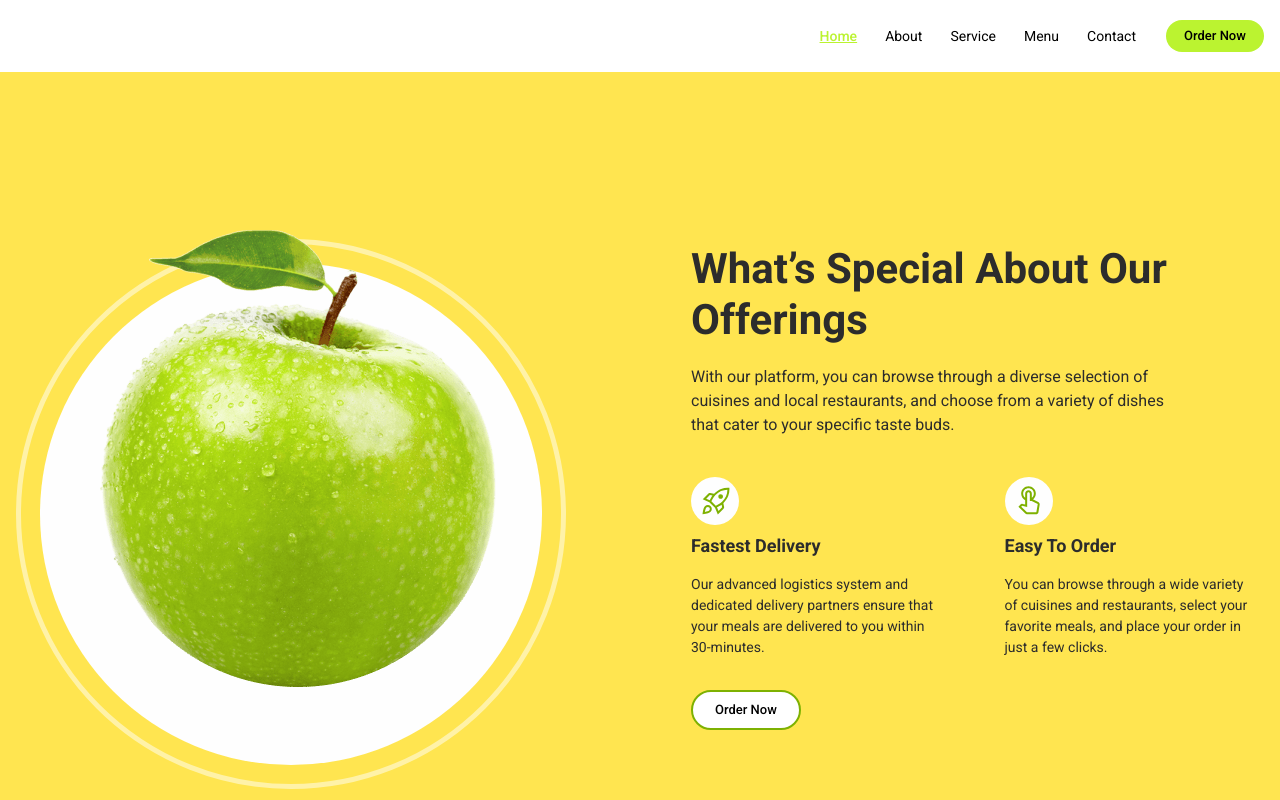
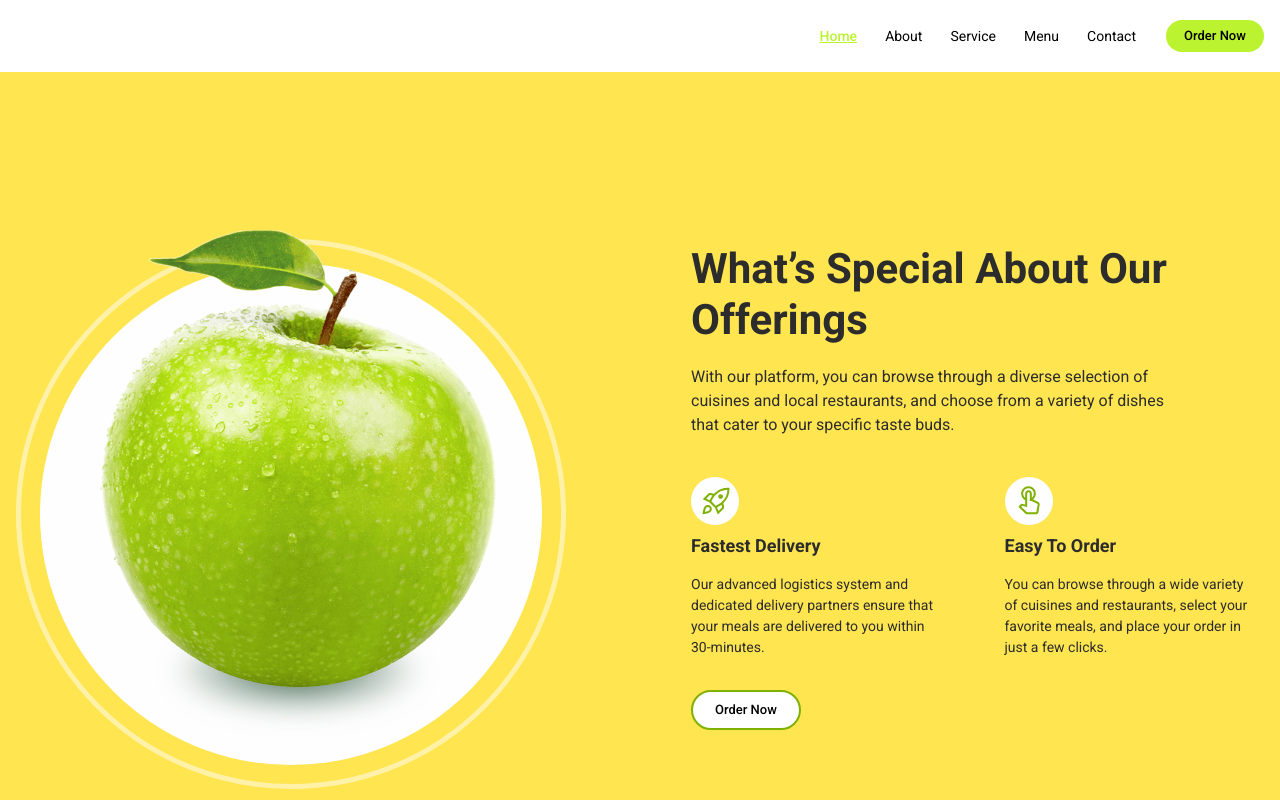
Before and after one commit to DenysOvsiienko/vite-food-team-project, a website built with Vite: page src/index.html in a window 1280 px wide. Shown: the top 800 px of the page. Built offline with nearby package versions, Linux system fonts and the light colour scheme; files whose address does not match are found by name.

Commit message:
add shadows for apple, removed shadow svg icon

```diff
--- a/src/css/offerings.css
+++ b/src/css/offerings.css
@@ -54,20 +54,18 @@
   position: absolute;
   left: 79px;
   bottom: 38px;
-}
-.apple-shadow-icon {
   width: 128px;
   height: 44px;
-  filter: blur(13.24px);
+  background-image: radial-gradient(
+    50% 50% at 50% 50%,
+    #2f583f 0%,
+    rgba(105, 105, 105, 0) 100%
+  );
+  filter: blur(6px);
+  background-repeat: no-repeat;
+  background-size: auto;
 }
-/* @media only screen and (max-width: 767px) {
-  .apple-picture {
-    box-shadow: 0 4px 4px 0 rgba(0, 0, 0, 0.25);
-    border-radius: 133px;
-    width: 201px;
-    height: 255px;
-  }
-} */
+
 @media only screen and (min-width: 768px) {
   .apple-offerings-wrapper {
     width: 357px;
@@ -77,13 +75,11 @@
     left: 54px;
   }
   .apple-shadow {
+    width: 164px;
+    height: 56px;
+    filter: blur(8px);
     left: 101px;
     bottom: 48px;
-  }
-  .apple-shadow-icon {
-    width: 164px;
-    height: 56px;
-    filter: blur(8.44px);
   }
 }
 @media only screen and (min-width: 1280px) {
@@ -111,13 +107,11 @@
     left: 84px;
   }
   .apple-shadow {
-    left: 155px;
-    bottom: 75px;
-  }
-  .apple-shadow-icon {
     width: 252px;
     height: 87px;
     filter: blur(13px);
+    left: 155px;
+    bottom: 75px;
   }
 }
 /* ==============================================================end  apple */
--- a/src/partials/offerings.html
+++ b/src/partials/offerings.html
@@ -31,11 +31,7 @@
               class="apple-img"
             />
           </picture>
-          <div class="apple-shadow">
-            <svg class="apple-shadow-icon" aria-label="shadow">
-              <use href="./img/icons.svg#icon-shadow"></use>
-            </svg>
-          </div>
+          <div class="apple-shadow"></div>
         </div>
       </div>
     </div>
```
Also changed, not shown: src/img/icons.svg.
